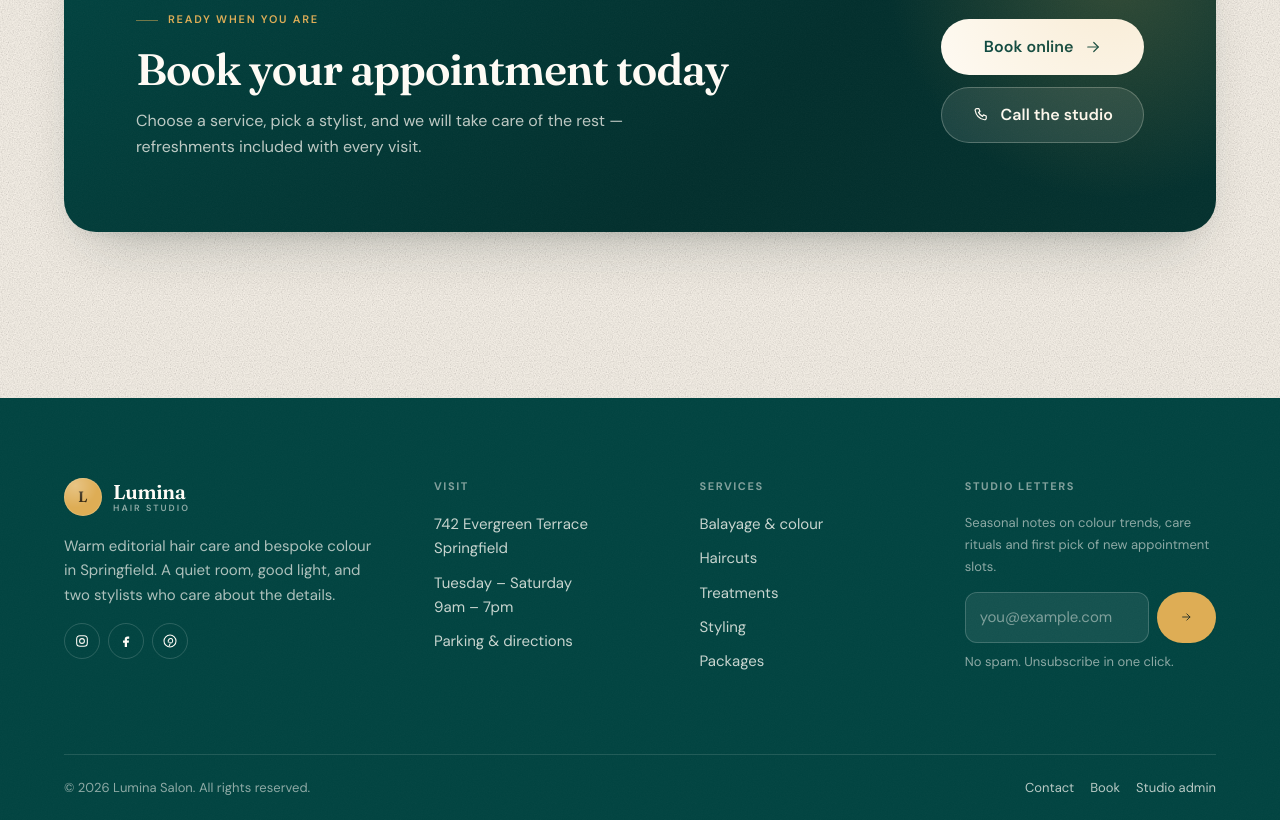
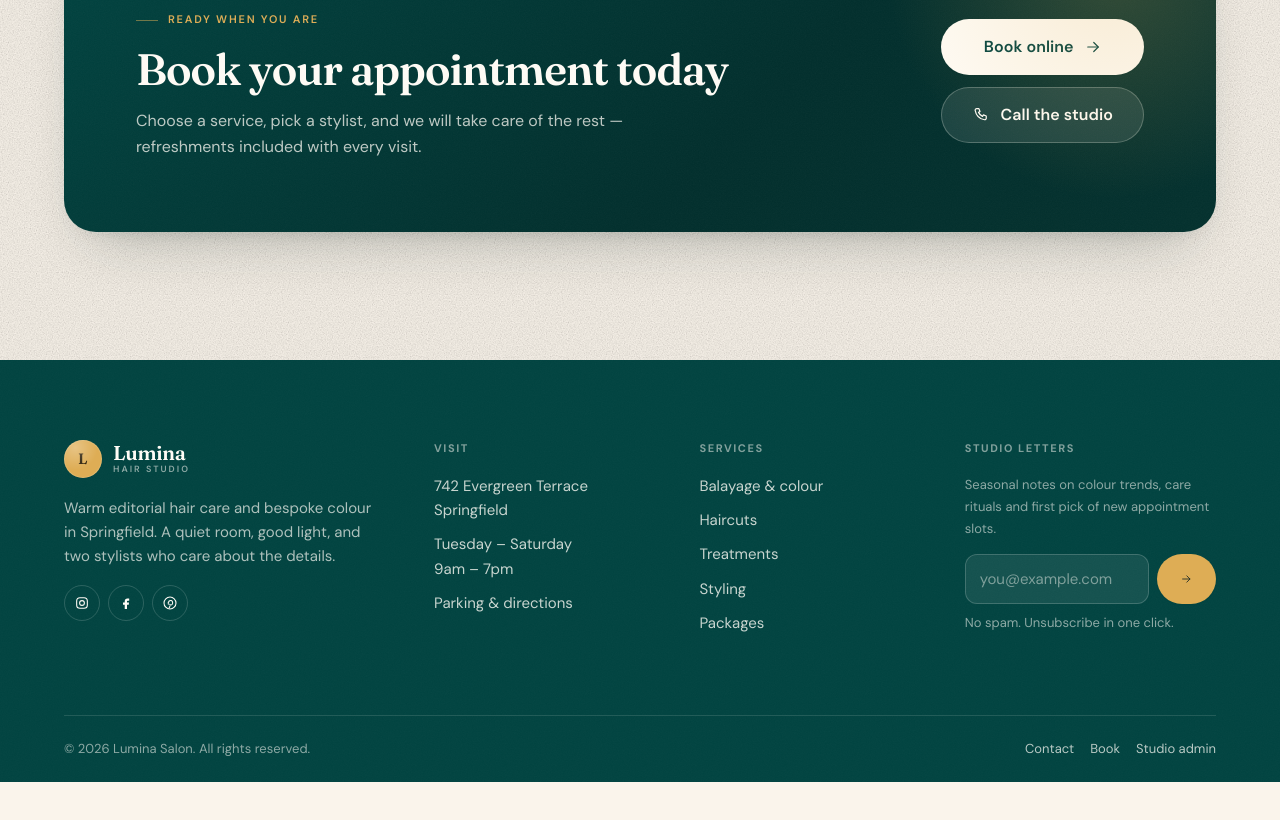
Before and after one commit to hirunhansaka01/lumina-salon, a website: page public/index.html in a window 1280 px wide. Shown: the part 3919-4739 px from the top of the page. After the commit the page ends 4701 px from the top, so only its background shows below. Drawn offline with Linux system fonts and the light colour scheme; no server answers.

Commit message:
Tighten footer spacing

```diff
--- a/public/assets/css/style.css
+++ b/public/assets/css/style.css
@@ -807,7 +807,7 @@ ul, ol { margin: 0; padding: 0; list-style: none; }
 
 /* Footer */
 .site-footer {
-  margin-top: var(--section);
+  margin-top: clamp(32px, 5vw, 64px);
   background: var(--inverse);
   color: var(--on-inverse);
   position: relative;
```
